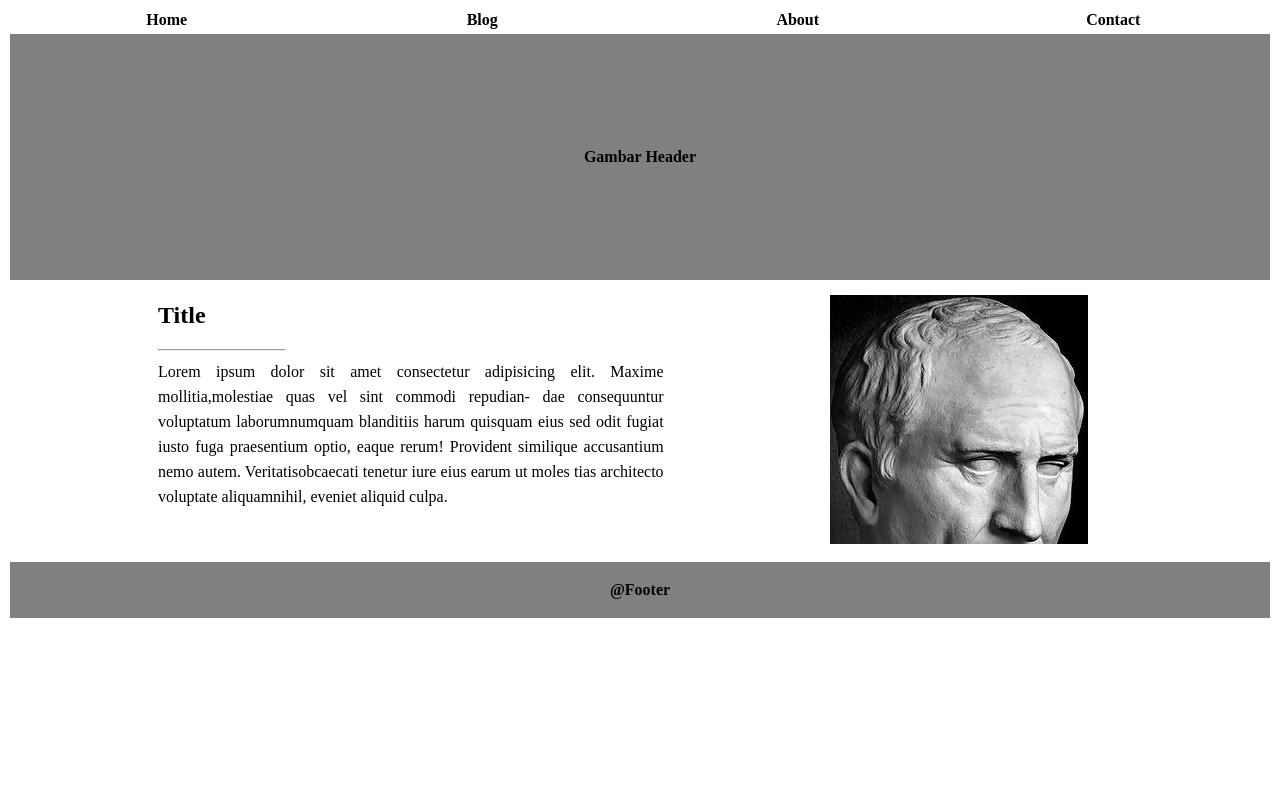
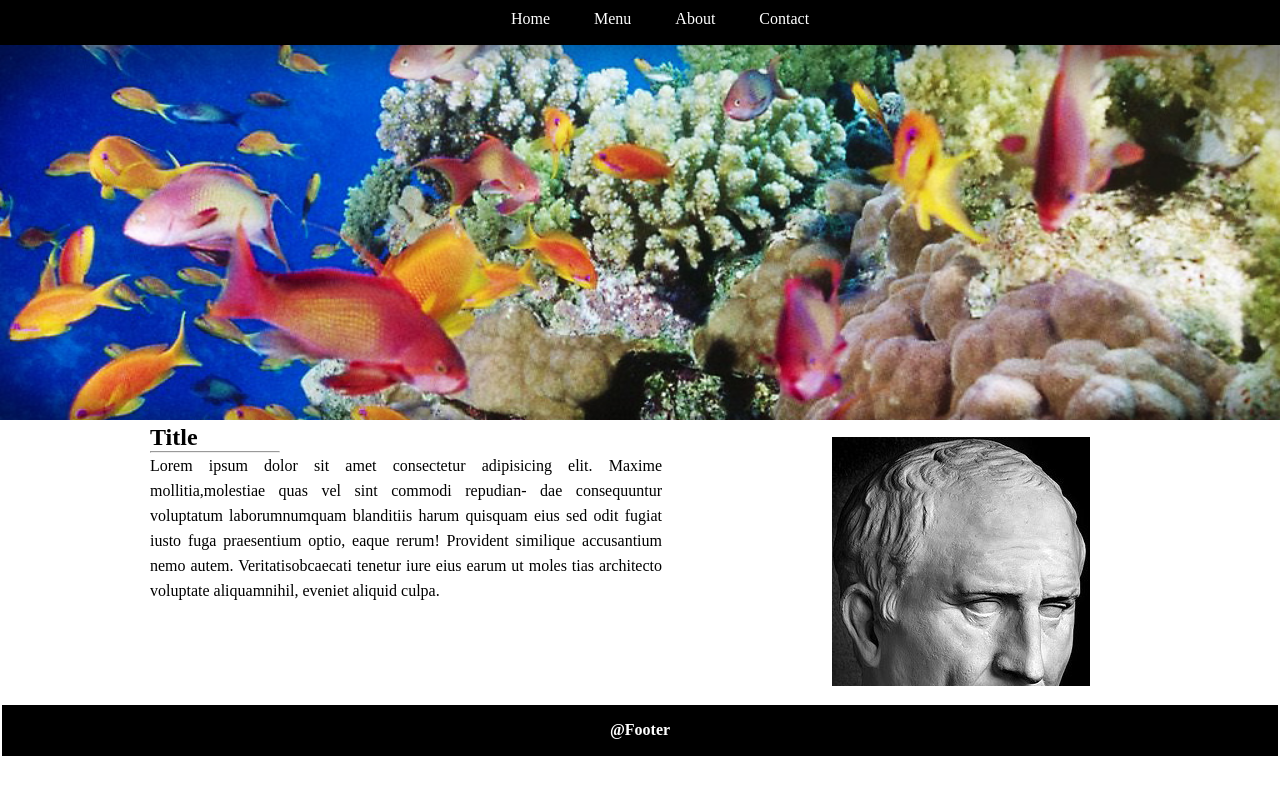
Before and after one commit to Dillah13/praktek-css, a plain HTML site: page index.html in a window 1280 px wide. Drawn offline with Linux system fonts and the light colour scheme.

Commit message:
First commit

```diff
--- a/index.html
+++ b/index.html
@@ -1,16 +1,46 @@
 <!DOCTYPE html>
 <html>
-
   <head>
-	<meta charset="utf-8">
-	<meta name="viewport" content="width=device-width, initial-scale=1">
+    <meta charset="utf-8" />
+    <meta name="viewport" content="width=device-width, initial-scale=1" />
     <title>Latihan HTML</title>
   </head>
 
   <style>
-	div {
+    * {
+      margin: 0;
+    }
+
+    .header img {
+      width: 100%;
+      background-color: aqua;
+    }
+
+    .navbar li {
+      display: inline;
+      padding: 20px;
+    }
+
+    .navbar {
+      text-align: center;
+      background-color: black;
+	  height: 35px;
+	  padding-top: 10px;
+    }
+
+    .navbar li a {
+      color: white;
+      text-decoration: none;
+    }
+
+    a:hover {
+      background-color: grey;
+    }
+
+    .paragraf {
       text-align: justify;
       text-justify: inter-word;
+      line-height: 25px;
     }
 
     .main {
@@ -30,57 +60,61 @@
       float: right;
       margin-bottom: 1%;
     }
+
+	table {
+		bottom: 0;
+	}
+
+    table th {
+      color: white;
+    }
   </style>
 
   <body bgcolor="white">
-	<center>
-		<table width="100%">
-			<tr style="height: 15px;">
-				<th width="90px">Home</th>
-				<th width="90px">Blog</th>
-				<th width="90px">About</th>
-				<th width="90px">Contact</th>
+    <!--Navbar-->
+    <div class="navbar">
+      <ul>
+        <li><a href="index.html">Home</a></li>
+        <li><a href="menu.html">Menu</a></li>
+        <li><a href="about.html">About</a></li>
+        <li><a href="contact.html">Contact</a></li>
+      </ul>
+    </div>
+    <!--Navbar-->
+
+    <!--Gambar Header-->
+    <div class="header"><img src="img/header-ikan.jpg" alt="header" /></div>
+    <!--Header End-->
+
+	<!--Main-->
+    <div class="main">
+      <div class="left">
+        <h2>Title</h2>
+        <hr width="25%" align="left" />
+        <div class="paragraf">
+          Lorem ipsum dolor sit amet consectetur adipisicing elit. Maxime
+          mollitia,molestiae quas vel sint commodi repudian- dae consequuntur
+          voluptatum laborumnumquam blanditiis harum quisquam eius sed odit
+          fugiat iusto fuga praesentium optio, eaque rerum! Provident similique
+          accusantium nemo autem. Veritatisobcaecati tenetur iure eius earum ut
+          moles tias architecto voluptate aliquamnihil, eveniet aliquid culpa.
+        </div>
+      </div>
+	<!--End Main-->
+
+	  <!--Sidebar-->
+      <div class="right">
+        <img src="img/lorem.jpg" alt="Gambar 1" />
+      </div>
+	  <!--End Sidebar-->
+    </div>
+
+	<!--Footer-->
+    <table style="width: 100%" height="55px">
+      <tr>
+        <th colspan="3" style="background-color:black;">@Footer</th>
       </tr>
     </table>
-	</center>
-
-	<table width="100%" height="250px">
-		<tr>
-			<th bgcolor="gray">Gambar Header</th>
-		</tr>
-	</table>
-
-	<div class="main">
-		<div class="left">
-			<td colspan="1" width="1000px">
-				<h2>Title</h2>
-				<hr width="25%" align="left">
-				<div style="line-height: 25px;">
-					Lorem ipsum dolor sit amet consectetur adipisicing elit.
-					Maxime mollitia,molestiae quas vel sint commodi repudian-
-					dae consequuntur voluptatum laborumnumquam blanditiis
-					harum quisquam eius sed odit fugiat iusto fuga praesentium
-					optio, eaque rerum! Provident similique accusantium nemo
-					autem. Veritatisobcaecati tenetur iure eius earum ut moles
-					tias architecto voluptate aliquamnihil, eveniet aliquid culpa.
-				</div>
-			</td>
-		</div>
-
-		<div class="right">
-			<img src="lorem.jpg" alt="Gambar 1" />
-		</div>
-
-	</div>
-
-	</tr>
-	<br>
-	<br>
-
-	<table style="width:100%" height="60px">
-		<tr>
-			<th colspan="3" style="background-color:grey;">@Footer</th>
-		</tr>
-	</table>
+	<!--End Footer-->
   </body>
 </html>
```
Also changed, not shown: img/header-ikan.jpg (added), img/lorem.jpg (added). Lines whose indentation alone changed are shown as unchanged.
